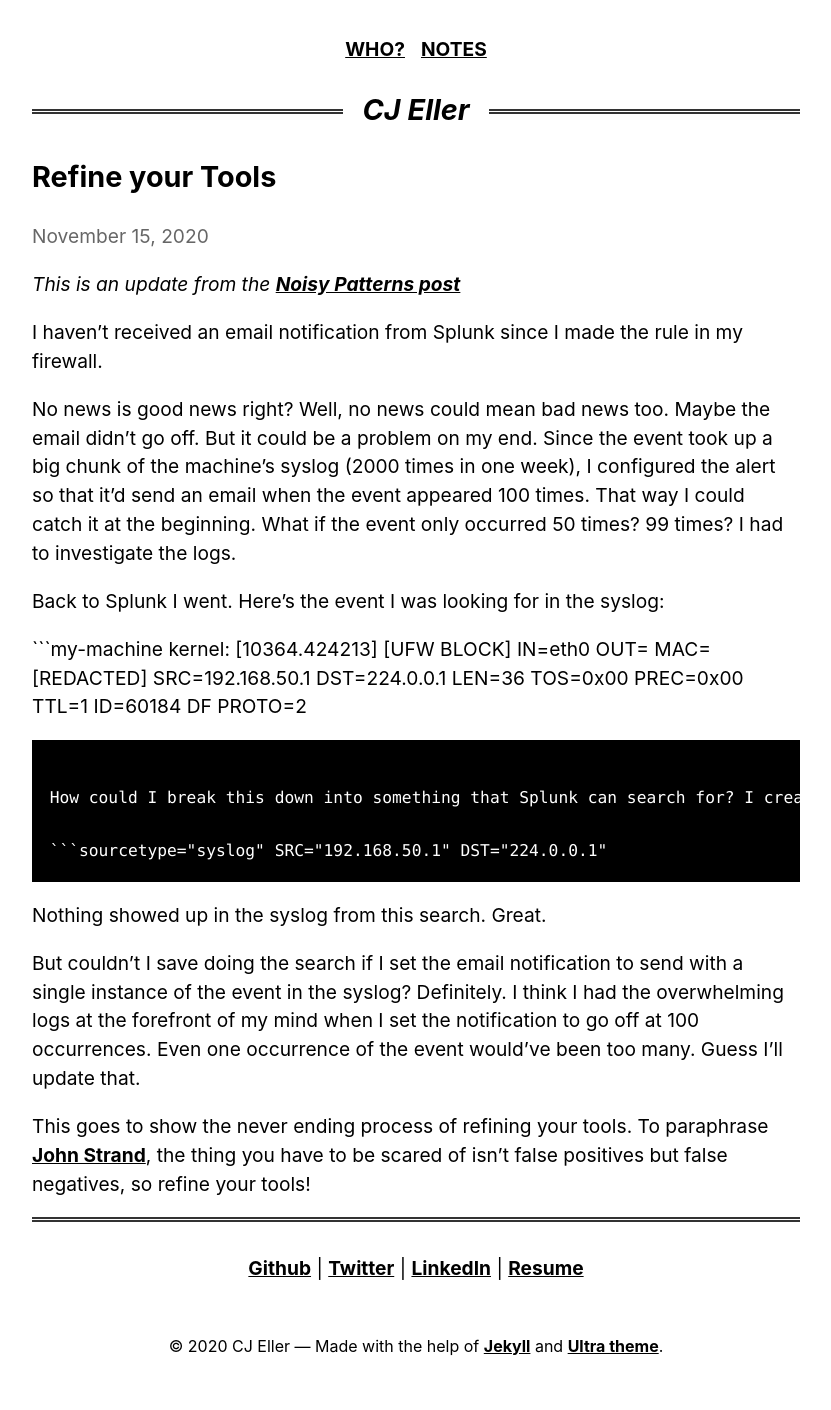
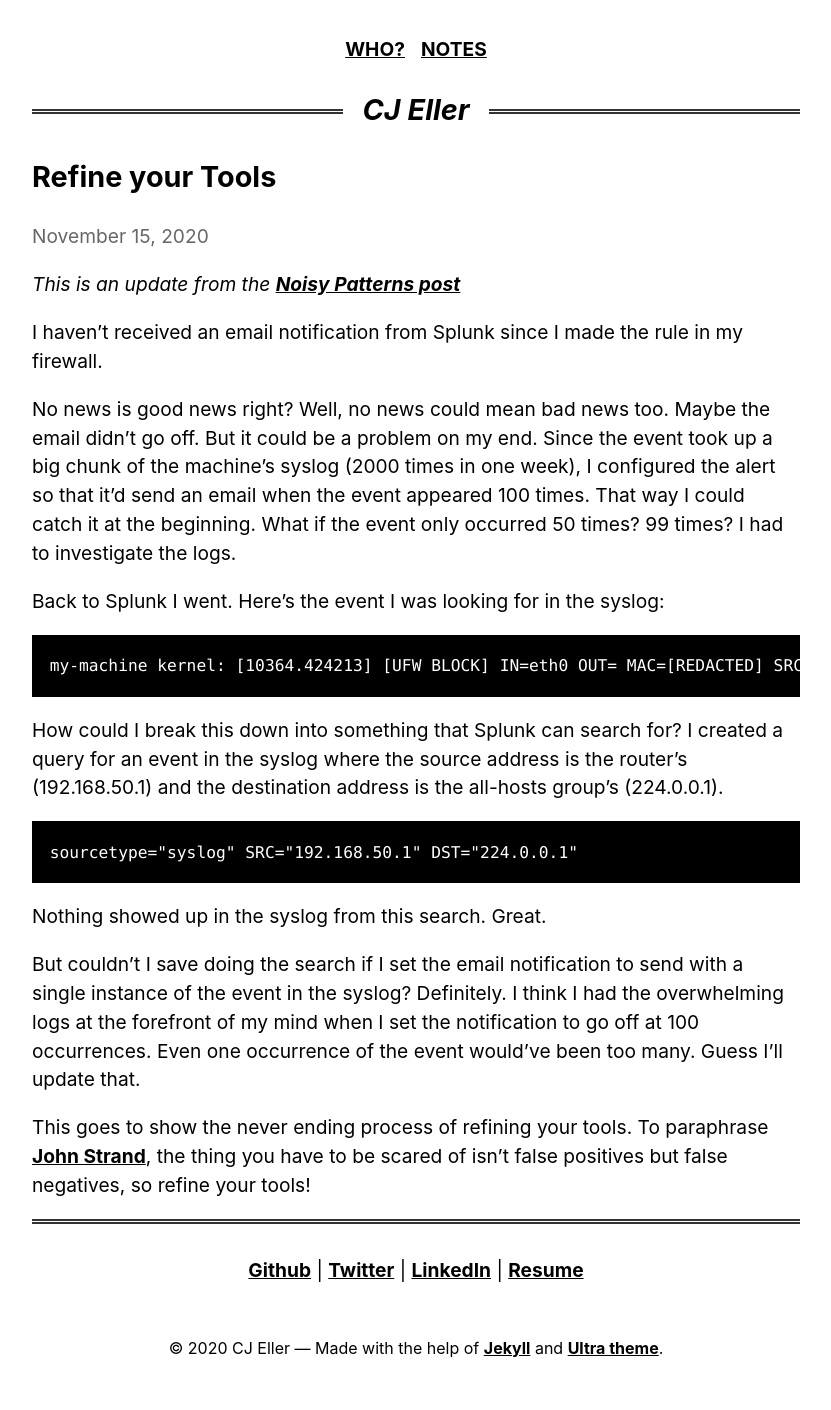
Before and after one commit to cjeller1592/cjeller-site, a Jekyll site: the page built from _posts/2020-11-15-refine-your-tools.md, in a window 1280 px wide. Shown: the whole page, without its empty margins (224-1055 px from the left). Built offline with Jekyll 4.4.1, drawn with Linux system fonts in a browser that asks for light colours; part of the change alters nothing that is shown.

````diff
--- a/_posts/2020-11-15-refine-your-tools.md
+++ b/_posts/2020-11-15-refine-your-tools.md
@@ -11,16 +11,18 @@ No news is good news right? Well, no news could mean bad news too. Maybe the ema
 
 Back to Splunk I went. Here's the event I was looking for in the syslog:
 
-```my-machine kernel: [10364.424213] [UFW BLOCK] IN=eth0 OUT= MAC=[REDACTED] SRC=192.168.50.1 DST=224.0.0.1 LEN=36 TOS=0x00 PREC=0x00 TTL=1 ID=60184 DF PROTO=2
+```
+my-machine kernel: [10364.424213] [UFW BLOCK] IN=eth0 OUT= MAC=[REDACTED] SRC=192.168.50.1 DST=224.0.0.1 LEN=36 TOS=0x00 PREC=0x00 TTL=1 ID=60184 DF PROTO=2
 ```
 
 How could I break this down into something that Splunk can search for? I created a query for an event in the syslog where the source address is the router's (192.168.50.1) and the destination address is the all-hosts group's (224.0.0.1).
 
-```sourcetype="syslog" SRC="192.168.50.1" DST="224.0.0.1"
+```
+sourcetype="syslog" SRC="192.168.50.1" DST="224.0.0.1"
 ```
 
 Nothing showed up in the syslog from this search. Great.
 
 But couldn't I save doing the search if I set the email notification to send with a single instance of the event in the syslog? Definitely. I think I had the overwhelming logs at the forefront of my mind when I set the notification to go off at 100 occurrences. Even one occurrence of the event would've been too many. Guess I'll update that.
 
-This goes to show the never ending process of refining your tools. To paraphrase [John Strand](), the thing you have to be scared of isn't false positives but false negatives, so refine your tools!
+This goes to show the never ending process of refining your tools. To paraphrase [John Strand](https://www.youtube.com/watch?v=UCTX05fTiyA), the thing you have to be scared of isn't false positives but false negatives, so refine your tools!
````
